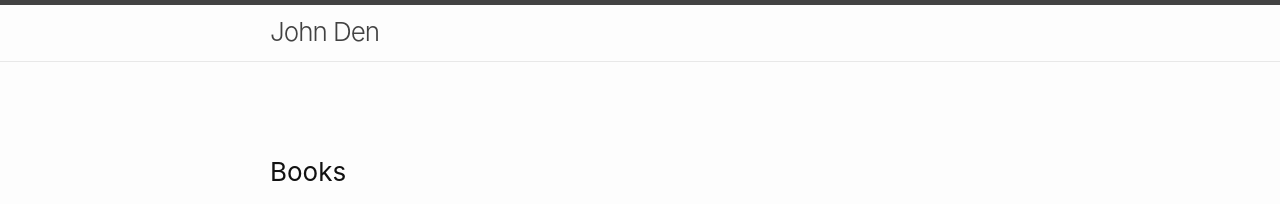
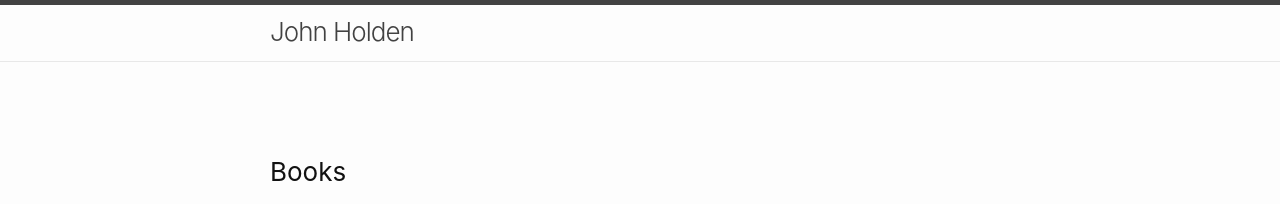
Before and after one commit to liontailedmacaque/liontailedmacaque.github.io, a Jekyll site: the page built from index.md, in a window 1280 px wide. Shown: the top 204 px of the page. Built offline with Jekyll 4.4.1, drawn with Linux system fonts in a browser that asks for light colours.

Commit message:
Update _config.yml
Changed name

```diff
--- a/_config.yml
+++ b/_config.yml
@@ -5,10 +5,10 @@ relative_permalinks: false
 show_excerpts: false  # set to true to show excerpts on the homepage
 
 # Setup
-title: John Den
+title: John Holden
 
 author:
-  name: John Den
+  name: John Holden
 
 # Custom vars
 theme: minima
```
